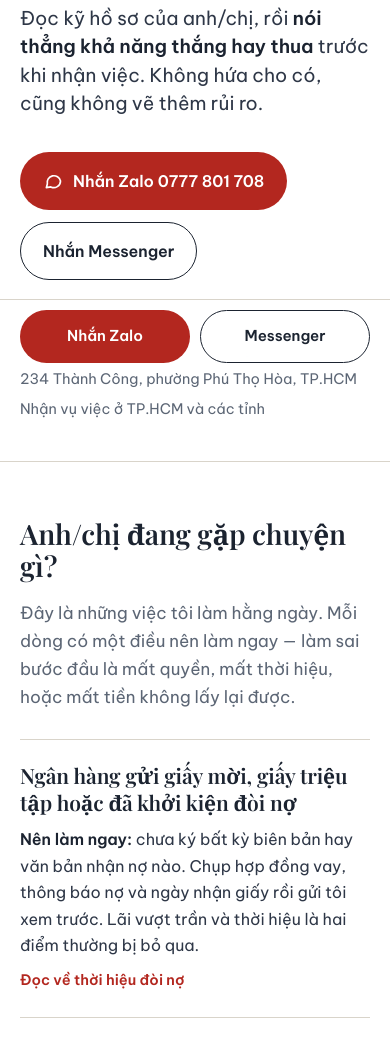
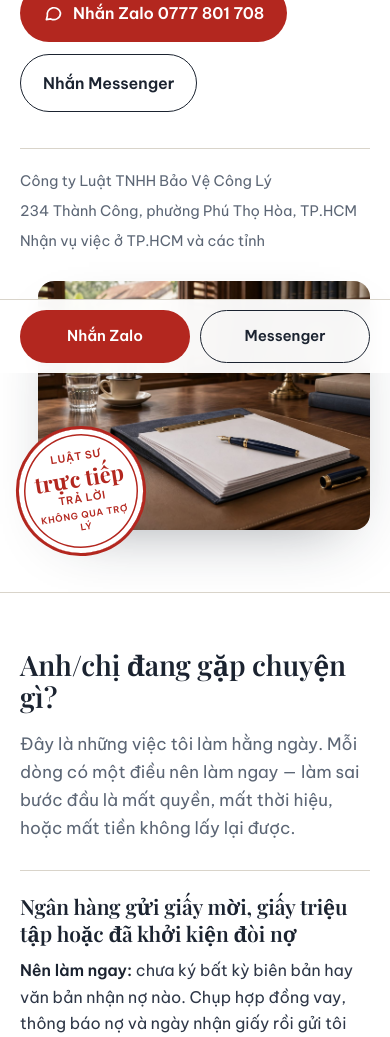
Before and after one commit to thunguyenhong030596-coder/luatsunguyenquangan.site, a plain HTML site: page index.html in a window 390 px wide. Shown: the part 471-1508 px from the top of the page. Drawn offline with nearby package versions, Linux system fonts and the light colour scheme; a web font is replaced by a local one.

Commit message:
Trang chu co anh minh hoa

```diff
--- a/index.html
+++ b/index.html
@@ -55,7 +55,10 @@
         <span>Nhận vụ việc ở TP.HCM và các tỉnh</span>
       </div>
     </div>
-    <div class="stamp" aria-hidden="true"><div class="in">Luật sư<b>trực tiếp</b>trả lời<small>không qua trợ lý</small></div></div>
+    <div class="hero-art">
+      <img src="img/ban-lam-viec.jpg" alt="Bàn làm việc của luật sư với hồ sơ và cán cân công lý" width="1600" height="1067">
+      <div class="stamp" aria-hidden="true"><div class="in">Luật sư<b>trực tiếp</b>trả lời<small>không qua trợ lý</small></div></div>
+    </div>
   </div>
 </section>
 
@@ -170,8 +173,7 @@
   <div class="wrap">
     <div>
       <div class="portrait">
-        <!-- Khi có ảnh: đặt file anh-luat-su.jpg (tỉ lệ 4:5) cùng thư mục và bỏ dòng ghi chú này -->
-        <img src="anh-luat-su.jpg" alt="Luật sư Nguyễn Quảng An" onerror="this.remove()">
+        <img src="img/can-can-cong-ly.jpg" alt="Cán cân công lý trước kệ sách luật" width="900" height="1121">
         <div class="ph"><b>Nguyễn Quảng An</b><span>Luật sư · Công ty Luật TNHH Bảo Vệ Công Lý</span></div>
       </div>
     </div>
@@ -220,6 +222,7 @@
   </div>
 </section>
 
+<div class="band" aria-hidden="true"><img src="img/toa-an.jpg" alt="" width="1800" height="1016" loading="lazy"></div>
 <section id="lien-he" class="contact" aria-labelledby="h-lienhe">
   <div class="wrap">
     <div>
--- a/style.css
+++ b/style.css
@@ -50,7 +50,10 @@ p{max-width:62ch}
 
 /* ---------- hero ---------- */
 .hero{padding:clamp(48px,8vw,104px) 0 clamp(40px,6vw,72px);border-bottom:1px solid var(--line);position:relative;overflow:hidden}
-.hero .wrap{display:grid;grid-template-columns:minmax(0,1fr) auto;gap:40px;align-items:center}
+.hero .wrap{display:grid;grid-template-columns:minmax(0,1.15fr) minmax(0,.85fr);gap:48px;align-items:center}
+.hero-art{position:relative;padding:0 0 28px 28px}
+.hero-art img{width:100%;height:auto;aspect-ratio:4/3;object-fit:cover;border-radius:16px;display:block;box-shadow:0 24px 60px -30px rgba(27,35,48,.45)}
+.hero-art .stamp{position:absolute;left:-6px;bottom:-6px;background:#fff;margin:0;width:170px;height:170px}
 .hero h1{font-size:clamp(46px,8.2vw,104px);font-weight:600;line-height:.98;letter-spacing:-.02em}
 .hero h1 span{display:block}
 .kicker{font-size:15px;color:var(--muted);margin-bottom:22px;font-weight:500}
@@ -68,18 +71,23 @@ p{max-width:62ch}
 .creds{margin-top:36px;padding-top:20px;border-top:1px solid var(--line);font-size:14.5px;color:var(--muted);display:flex;flex-wrap:wrap;gap:6px 26px}
 .creds span{position:relative}
 /* the one bold element: the stamp */
-.stamp{width:188px;height:188px;border:3px solid var(--seal);border-radius:50%;color:var(--seal);display:grid;place-items:center;text-align:center;transform:rotate(-9deg);position:relative;box-shadow:inset 0 0 0 5px #fff,inset 0 0 0 6.5px var(--seal);font-family:var(--sans);user-select:none;margin-bottom:14px}
+.stamp{width:170px;height:170px;border:3px solid var(--seal);border-radius:50%;color:var(--seal);display:grid;place-items:center;text-align:center;transform:rotate(-9deg);position:relative;box-shadow:inset 0 0 0 5px #fff,inset 0 0 0 6.5px var(--seal);font-family:var(--sans);user-select:none;margin-bottom:14px}
 .stamp .in{padding:18px;font-weight:700;font-size:13px;letter-spacing:.06em;line-height:1.35;text-transform:uppercase}
 .stamp .in b{display:block;font-family:var(--serif);font-size:30px;font-weight:700;letter-spacing:0;text-transform:none;margin:4px 0 2px;line-height:1}
 .stamp .in small{display:block;font-weight:600;font-size:11px;letter-spacing:.08em;margin-top:4px}
 @media (max-width:860px){
   .hero .wrap{grid-template-columns:1fr;gap:28px;align-items:start}
-  .stamp{width:140px;height:140px;transform:rotate(-8deg);order:-1;margin:0}
+  .hero-art{order:2;padding:0 0 22px 18px;max-width:520px}
+  .hero-art .stamp{width:130px;height:130px;left:-4px;bottom:-4px}
   .stamp .in{padding:12px;font-size:10.5px}
   .stamp .in b{font-size:22px}
   .stamp .in small{font-size:9px}
   .lede{max-width:none}
 }
+
+/* ảnh ngang trước mục liên hệ */
+.band{height:clamp(220px,34vw,420px);overflow:hidden}
+.band img{width:100%;height:100%;object-fit:cover;object-position:center 60%;display:block}
 
 /* ---------- sections ---------- */
 section{padding:clamp(56px,7vw,96px) 0}
```
